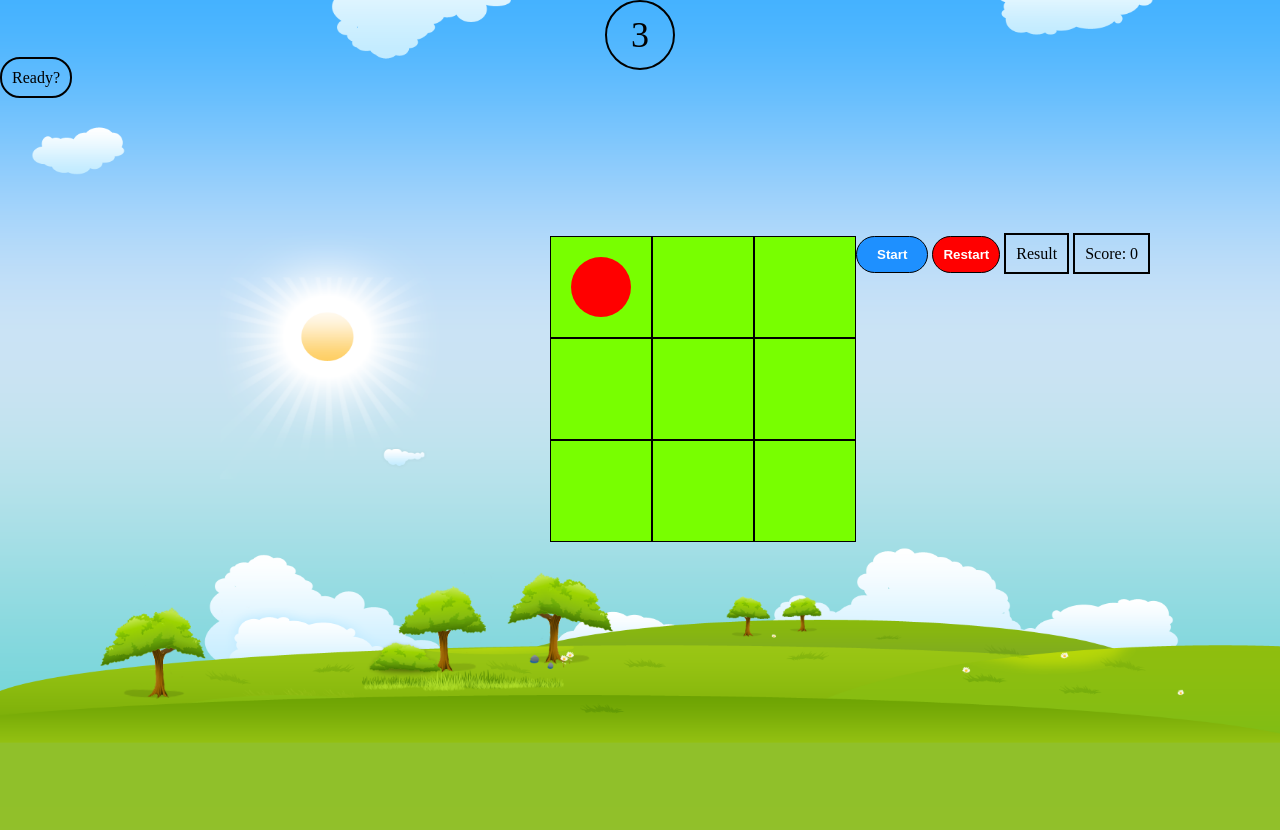
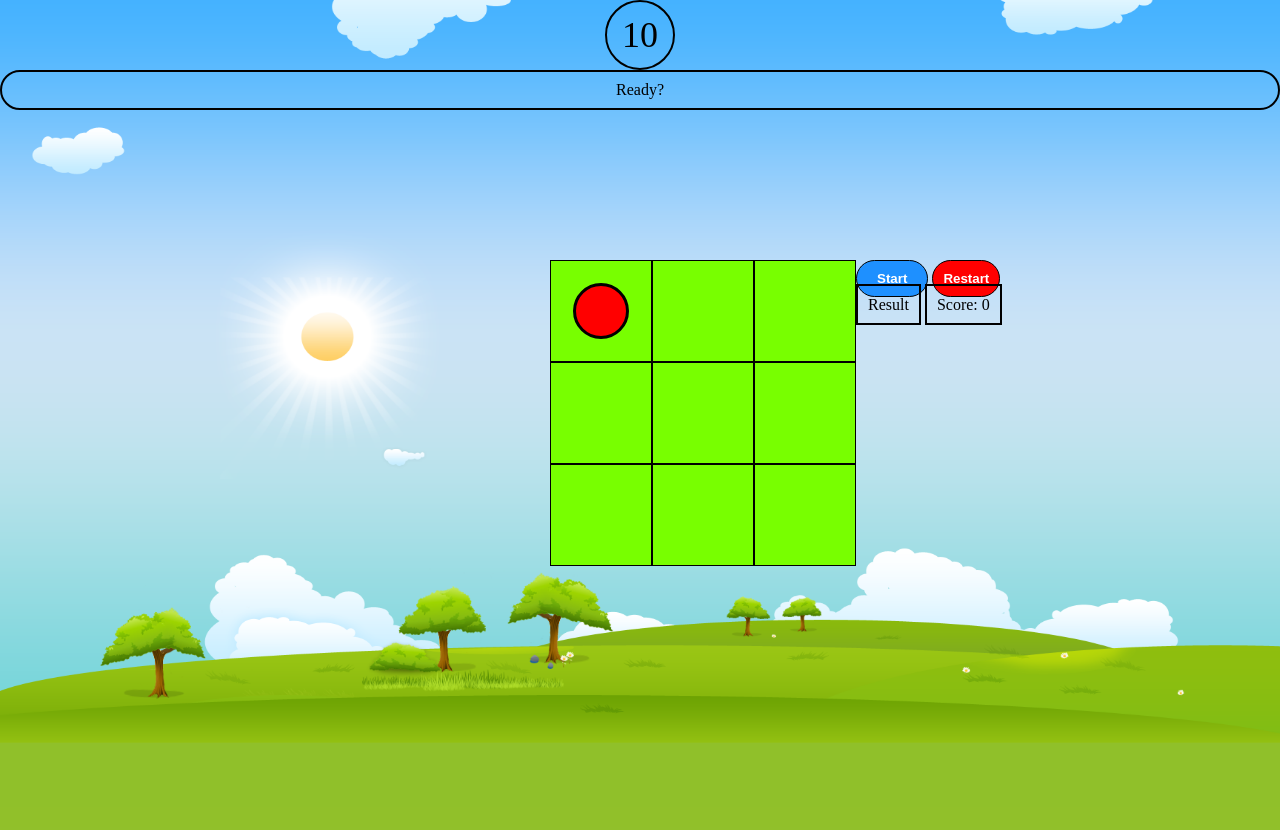
Before and after one commit to RaidenDilan/project-1, a PHP site: page / in a window 1280 px wide; the page is wider, and only the part inside the window is pictured. Shown: the part 60-890 px from the top of that part. Run offline with PHP 8.4, Linux system fonts and the light colour scheme; some libraries are stand-ins or nearby versions.

Commit message:
lots of tidying up and tweaks

```diff
--- a/css/style.css
+++ b/css/style.css
@@ -27,11 +27,11 @@ h1 {
   font-size: 30px;
 }
 
-footer {
+img {
+  width: 1422px;
+  height: 830px;
+  position: absolute;
   margin: 0 auto;
-  text-align: center;
-  position: relative;
-  display: inline;
 }
 
 ul {
@@ -57,12 +57,27 @@ border-color: black;
 border-width: thin;
 }
 
+footer {
+  margin: 0 auto;
+  text-align: center;
+  position: relative;
+  display: inline;
+}
+
+div.footer {
+  margin: 0 auto;
+  position: relative;
+  display: inline;
+
+}
+
 li.ball:after {
   content: '';
   position: absolute;
-  height: 60px;
-  width: 60px;
+  height: 50px;
+  width: 50px;
   border-radius: 50%;
+  border: 3px solid black;
   background-color: red;
   top: 50%;
   left: 50%;
@@ -85,14 +100,11 @@ li.wall {
   border-width: thin;
 }
 
-button.reset {
+.reset {
   display: inline;
   padding: 10px 10px;
   border-radius: 20px;
   background-color: red;
-  /*margin-top: 30px;
-  margin-right: 40px;
-  margin-left: 10px;*/
   margin: 0 auto;
   border: 1px solid black;
   position: relative;
@@ -101,7 +113,7 @@ button.reset {
   outline: none;
 }
 
-button.play {
+.play {
   display: inline;
   padding: 10px 20px;
   border-radius: 20px;
@@ -112,13 +124,6 @@ button.play {
   color: white;
   font-weight: bold;
   outline: none;
-}
-
-img.field {
-  width: 1422px;
-  height: 830px;
-  position: absolute;
-  margin: 0 auto;
 }
 
 .timer {
@@ -140,7 +145,7 @@ div.display {
   margin: 0 auto;
   color: black;
   position: relative;
-  display: inline;
+  display: block;
   border-radius: 20px;
   padding: 10px;
   border: 2px solid black;
--- a/index.html
+++ b/index.html
@@ -11,22 +11,23 @@
   <body>
     <header>
       <h1>MAZE RUNNER</h1>
+      <img src="images/field.png" class="field">
     </header>
     <main>
       <div>
         <!-- <img src="images/maze runner.jpg" class="starter"> -->
         <div class="difficulties"></div>
       </div>
-      <img src="images/field.png" class="field">
-        <div class="timer">3</div>
+        <div class="timer">10</div>
         <div class="display">Ready?</div>
         <ul class="board show hidden level1 level2 level3"></ul>
+        <button class="play">Start</button>
+        <button class="reset">Restart</button>
     </main>
     <footer>
-      <button class="play">Start</button>
-      <button class="reset">Restart</button>
-      <p class="result">Result</p>
-      <div class="score-board">Score: <span class="score">0</span>
+      <div class="footer">
+        <p class="result">Result</p>
+      <div class="score-board">Score: <span class="score">0</span></div>
     </div>
     </footer>
   </body>
--- a/js/app.js
+++ b/js/app.js
@@ -5,151 +5,150 @@ $(() => {
   // const $startScreen = $('startScreen');
 
 //--------------------------------- OBJECTS ----------------------------------//
+
   const $timer = $('.timer');
   const $display = $('.display');
   const $startBtn = $('.play');
   const $result = $('.result');
   const $reset = $('button.reset');
-  const $play = $('button.play');
   const $score = $('.score');
-  let time = 3; //amount of seconds to finish the maze
+
+  let time = 10;
   let timerId = null;
-  let userScore = 0; //user score starts at 0
+  let userScore = 0;
   let width = 0;
 
 //----------------------------LEVEL 1 DIFFICULTY------------------------------//
-  const $level1 = [0,0,0,0,1,0,0,1,0]; //arrays for the level 1 gird (9 cells).
-  const $grid = $('ul'); //attaches the object to the unordered lists
+
+  const $level1 = [0,0,0,0,1,0,0,1,0];
+  const $grid = $('ul');
   width = 3;
 
   $level1.forEach((cell, index) => {
-    const $cell = $('<li>'); //creates the lists
+    const $cell = $('<li>');
     if (cell === 1) {
-      $cell.addClass('wall'); //adds class of wall
+      $cell.addClass('wall');
     }
     if(index === 0) {
       $cell.addClass('ball');
     }
-    $cell.appendTo($grid); //appends the class of wall to the ul.
+    $cell.appendTo($grid);
     // console.log('Lists');
     // console.log(cell);
     // console.log($grid);
   });
 
   function startTimer() {
-    // toggleBoard();  //Toggles the MAZE board - doesn't work yet
-    // $showBoard(); //shows maze board when game begins
     $timer.addClass('active');
+    $startBtn.detach('.play');
 
-    timerId = setInterval(() => { //Starts the timer
+    timerId = setInterval(() => {
       time--;
       $timer.html(time);
-      console.log('Set Interval Working!');
+      // console.log('Set Interval Working!');
 
-      if(time === 0) {  //Stops the timer
+      if(time === 0) {
         clearInterval(timerId);
         $result.html('Game Over');
-        $play.html('Play Again');
-        $reset.remove('button.reset');
-        $display.html('Another round?');
-        // toggleBoard();
-        // $hideBoard();
-        console.log('Clear Interval Working!');
+        // $startBtn.append('Start---');
+        $startBtn.html('Play Again');
+        $display.html('Try Again?');
+        // console.log('Clear Interval Working!');
       }
-    }, 1000); //the amount of milliseconds in a single second
+    }, 1000);
   }
 
+//--------------- Runs the PLAY button and starts the timer ------------------//
+
+  $startBtn.on('click', startTimer);
+
+//---------------------------- The play button -------------------------------//
+
+  $startBtn.on('click', () => {
+    $display.html('GO!');
+    // console.log('Started');
+  });
+
   //--------- Create the edges of the board and the arrow key function --------//
+
   const $cells = $('li');
-  let currentIndex = 0; //lets the start at the index  0
-  $cells.eq(currentIndex).addClass('ball'); //adds a class of ball
+  let currentIndex = 0;
+  $cells.eq(currentIndex).addClass('ball');
 
-  $(document).keydown(function(e) { //grabs the event listener
-    moveBall(e); //calls moveBall function
+  $(document).keydown(function(e) {
+    moveBall(e);
   });
 
   function moveBall(e) {
-    // e.preventDefault(); // prevents the window screen from moving with the arrow keys
-    $cells.removeClass('ball'); //removes the class of ball
+    // e.preventDefault();
+    $cells.removeClass('ball');
     switch (e.keyCode) {
       case 37: //left arrow key
-        if (currentIndex%width !== 0) { // Can't go left
+        if (currentIndex%width !== 0) {
           currentIndex--;
         }
         break;
       case 38: //up arrow key
-        if (currentIndex > width-1) { // Can't go up
+        if (currentIndex > width-1) {
           currentIndex -= width;
         }
-        // if (currentIndex < width === width) { // Can't go up
+        // if (currentIndex < width === width) {
         //   currentIndex = currentIndex - 3;
         // }
         break;
       case 39: //right arrow key
-        if (currentIndex%width !== width-1) { // Can't go right
+        if (currentIndex%width !== width-1) {
           currentIndex++;
         }
         break;
       case 40: //down arrow key
-        if ( currentIndex < ($cells.length - width)) {
+        if (currentIndex < ($cells.length - width)) {
           currentIndex += width;
         }
-        // if (currentIndex > $cells.length !== (width+1)) { // Can't go down
+        // if (currentIndex > $cells.length !== (width+1)) {
         //   currentIndex = currentIndex + 3;
         // }
         break;
     }
-    $cells.eq(currentIndex).addClass('ball'); //adds a class ball to the arrow key destination
+    $cells.eq(currentIndex).addClass('ball');
     console.log(currentIndex);
   }
 
-//--------------- Runs the PLAY button and starts the timer ------------------//
-  $startBtn.on('click', startTimer);
+//---------------------------- The reset button ------------------------------//
 
-//---------------------------- The play button -------------------------------//
-  $play.on('click', () => {
-    $display.html(''); //hides the ready display message
-    console.log('Started');
-  });
-
-//---------------------------- The reset button ------------------------------//
   $reset.on('click', () => {
-    userScore = 0; //sets user score to 0
-    time = 3;
-    $score.html(userScore); //reset user score
-    $timer.html(time);
-    $display.html('Ready?'); //resets display to READY
-    $result.text('Reset Activated'); //dispays result in the result box ALSO this is linked to 'game over' result above
-    $timer.removeClass('active'); //reset timer to 3 seconds
-    $startBtn.html('Start'); //after reset button is pressed the start button display message resets to normal
-    console.log('Restarted');
+    userScore = 0;
+    time = 10;
+    clearInterval(timerId);
+    $score.html(userScore);
+    $display.html('Ready???');
+    $result.html('Reset Activated');
+    $timer.removeClass('active');
+    $startBtn.html('Start!!!');
+    console.log('Game Restarted');
   });
 
 // ----------------------------- Win Condition ------------------------------ //
+
   $startBtn.on('click', checkForMatch);
 
   function checkForMatch() {
+    const curIndex = 8;
     // const userProgress = currentIndex;
-    if (currentIndex === currentIndex) { //THIS LINE IS WRONG!
+    if (curIndex === curIndex) { //THIS LINE IS WRONG!
       $result.html('You Won!');
-      userScore++; //increases score by 1 if successful
+      userScore++;
     } else {
       $result.html('You Lost!');
-      userScore--; //decreases score by 1 if not successful
+      userScore--;
     }
     $score.html(userScore); //updates latest score
     console.log(userScore);
-    // console.log(userProgress);
   }
   // checkForMatch();
 
-//------------------------ Hidding buttons and boards ------------------------//
-  // function toggleBoard() { // not working yet
-    // $play.toggle(); //NOT working yet
-    // $showBoard.toggle(); //hides the maze board
-  // }
+//----------------------------LEVEL 2 DIFFICULTY------------------------------//
 
-//----------------------------LEVEL 2 DIFFICULTY------------------------------//
   // const $level2 = [0,1,1,0,0,1,0,1,0,0,0,0]; //arrays for the level 2 gird (12 cells).
   // const $grid = $('ul'); //attaches the object to the unordered lists
   // width = 4;
@@ -166,6 +165,7 @@ $(() => {
   // });
 
 //----------------------------LEVEL 3 DIFFICULTY------------------------------//
+
   // const $level3 = [0,1,0,1,0,1,0,1,0,0,0,0,0,0,0,1,0]; //arrays for the level 3 gird (17 cells).
   // const $grid = $('ul'); //attaches the object to the unordered lists
   // width = 5 // change this number
@@ -183,7 +183,6 @@ $(() => {
 
 //------ Reset the board if the player runs into a wall within the board -----//
 
+// ----------------------------Create sound effects---------------------------//
 
-
-// ----------------------------create sound effects---------------------------//
 });
```
